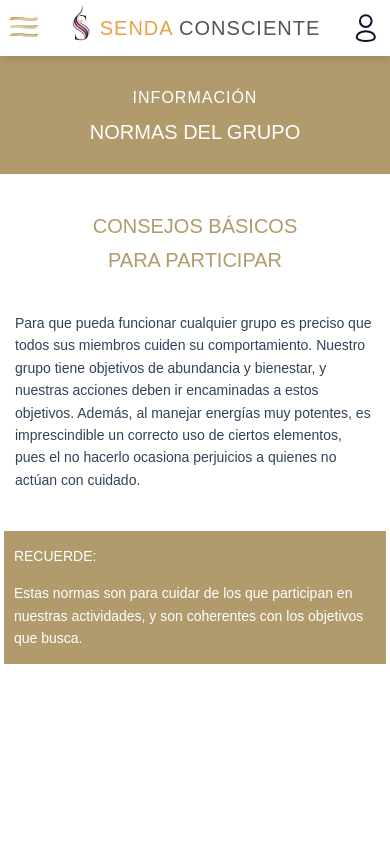
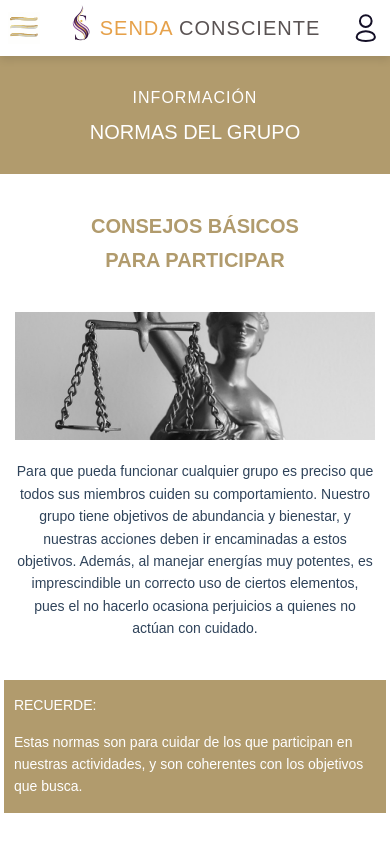
Before and after one commit to orbimatrix/Conscious-path, a Next.js app: page /normas in a window 390 px wide. Shown: the top 844 px of the page. Built offline with nearby package versions, Linux system fonts and the light colour scheme.

Commit message:
Implement responsive design updates in NormasPage; add mobile-specific legal image section and enhance text alignment for improved readability across devices.

```diff
--- a/src/app/normas/normas.css
+++ b/src/app/normas/normas.css
@@ -47,10 +47,23 @@
   text-align: center;
 }
 
+/* Large screens - center align */
+@media (min-width: 1200px) {
+  .normas-content-container {
+    text-align: center;
+    margin: 0 auto;
+  }
+
+  .normas-content-title,
+  .normas-content-subtitle {
+    text-align: center;
+  }
+}
+
 .normas-content-title {
   font-size: 28px;
   color:#B19B6D;
-  font-weight: 400;
+  font-weight: bold;
   text-transform: uppercase;
   margin-bottom: 10px;
   line-height: 1.2;
@@ -59,7 +72,7 @@
 .normas-content-subtitle {
   font-size: 28px;
   color: #B19B6D;
-  font-weight: 400;
+  font-weight: bold;
   text-transform: uppercase;
   margin-bottom: 40px;
   line-height: 1.2;
@@ -69,10 +82,9 @@
   font-size: 16px;
   color: #2F435A;
   line-height: 1.6;
-  text-align: left;
-  margin: 0;
+  text-align: center;
+  margin: 0 auto;
   max-width: 600px;
-  margin: 0 auto;
 }
 
 /* Rules List Styles */
@@ -99,7 +111,7 @@
   color: #2F435A;
   line-height: 1.6;
   text-align: left;
-  margin: 30px auto 0;
+  margin: 30px 0 0 0;
   max-width: 600px;
   font-style: italic;
 }
@@ -152,6 +164,15 @@
   align-items: center;
 }
 
+/* Legal Image Section - Mobile */
+.normas-legal-image-section-mobile {
+  display: none;
+  width: 100%;
+  max-width: 600px;
+  margin: 20px auto;
+  text-align: center;
+}
+
 .normas-legal-image {
   width: 100%;
   height: 100%;
@@ -159,6 +180,16 @@
 }
 
 /* Responsive Design */
+@media (max-width: 960px) {
+  .normas-legal-image-section {
+    display: none;
+  }
+
+  .normas-legal-image-section-mobile {
+    display: block;
+  }
+}
+
 @media (max-width: 1200px) {
   .normas-bottom-banner {
     width: 90%;
--- a/src/app/normas/page.tsx
+++ b/src/app/normas/page.tsx
@@ -25,13 +25,20 @@ export default function NormasPage() {
                             PARA PARTICIPAR
                         </h3>
 
+                        {/* Legal Image Section - Mobile */}
+                        <section className="normas-legal-image-section-mobile">
+                            <Image
+                                src="/legal.png"
+                                alt="Legal information"
+                                className="normas-legal-image"
+                                width={1900}
+                                height={684}
+                            />
+                        </section>
+
                         <p className="normas-paragraph">
                             Para que pueda funcionar cualquier grupo es preciso que todos sus miembros cuiden su comportamiento. Nuestro grupo tiene objetivos de abundancia y bienestar, y nuestras acciones deben ir encaminadas a estos objetivos. Además, al manejar energías muy potentes, es imprescindible un correcto uso de ciertos elementos, pues el no hacerlo ocasiona perjuicios a quienes no actúan con cuidado.
                         </p>
-
-
-
-
                     </div>
                 </section>
 
```
